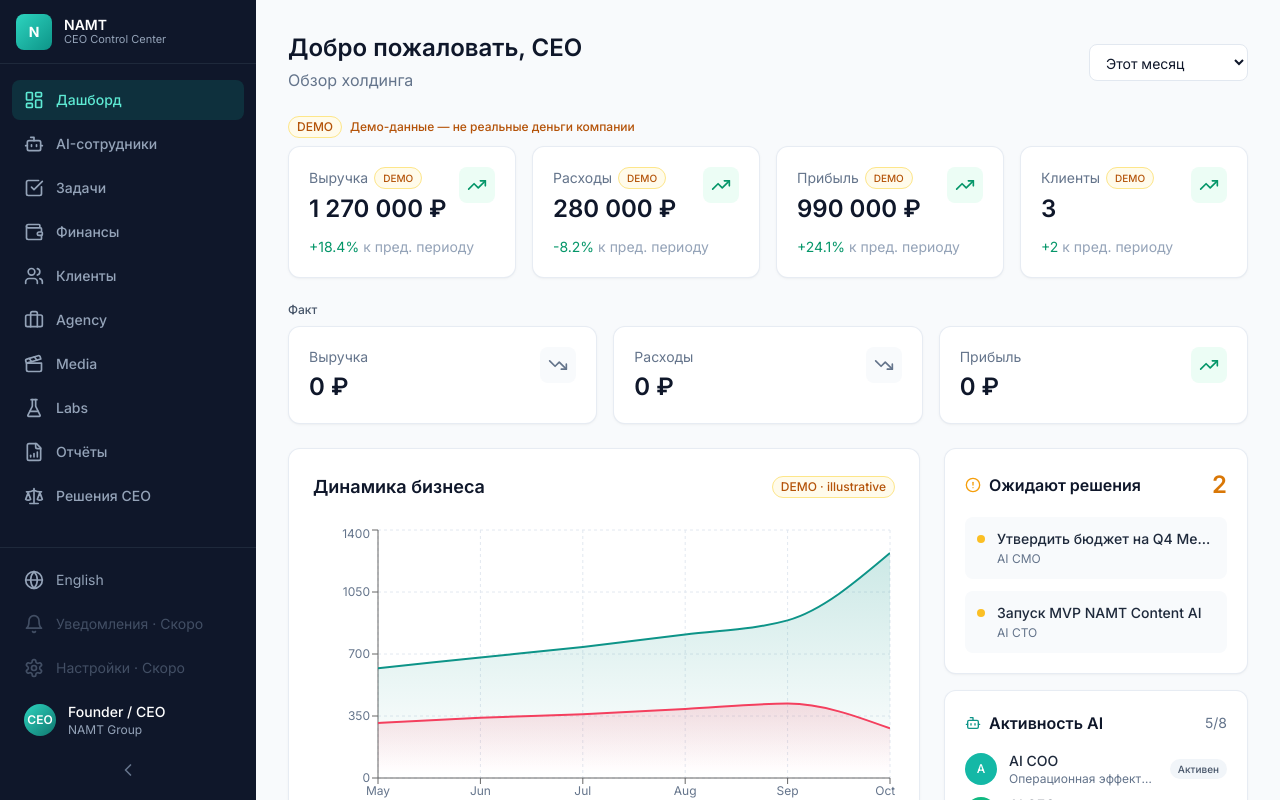
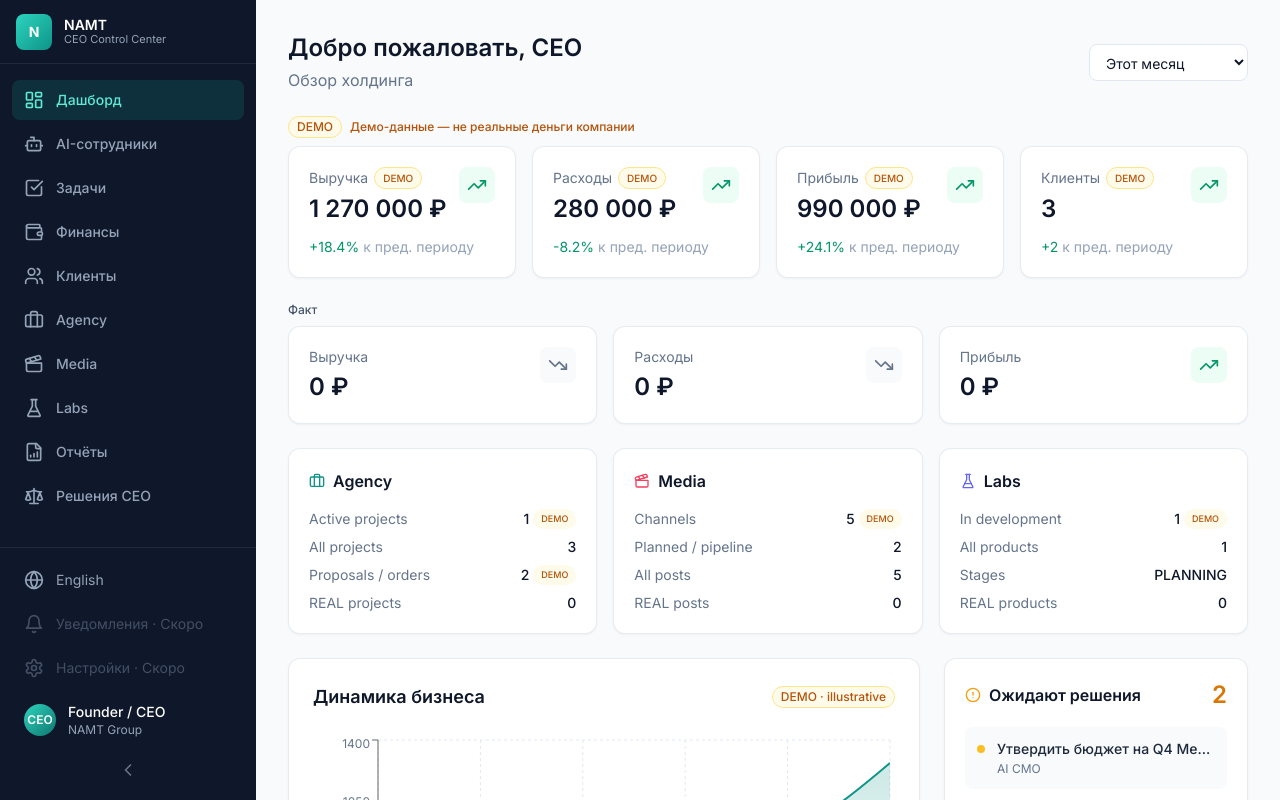
Before and after one commit to nuroxsfera/namt-ceo-control-center, a React (Vite) app: page / in a window 1280 px wide. Shown: the top 800 px of the page. Built offline with nearby package versions, Linux system fonts and the light colour scheme.

Commit message:
Dashboard: Agency / Media / Labs operational stats (DEMO vs REAL)

```diff
--- a/src/pages/Dashboard.tsx
+++ b/src/pages/Dashboard.tsx
@@ -2,10 +2,9 @@ import { useTranslation } from '../hooks/useTranslation'
 import { useAppStore } from '../store/useAppStore'
 import { formatCurrency } from '../lib/utils'
 import { statusLabel } from '../i18n/translations'
-import { TrendingUp, TrendingDown, Users, CheckSquare, Bot, AlertCircle } from 'lucide-react'
+import { TrendingUp, TrendingDown, Users, CheckSquare, Bot, AlertCircle, Briefcase, Clapperboard, FlaskConical } from 'lucide-react'
 import { AreaChart, Area, XAxis, YAxis, CartesianGrid, Tooltip, ResponsiveContainer } from 'recharts'
 
-// Illustrative DEMO chart — not live company money
 const chartData = [
   { name: 'May', revenue: 620, expenses: 310 },
   { name: 'Jun', revenue: 680, expenses: 340 },
@@ -22,6 +21,11 @@ export function Dashboard() {
   const finance = useAppStore(s => s.finance)
   const decisions = useAppStore(s => s.decisions)
   const employees = useAppStore(s => s.employees)
+  const agencyProjects = useAppStore(s => s.agencyProjects)
+  const agencyProposals = useAppStore(s => s.agencyProposals)
+  const mediaPosts = useAppStore(s => s.mediaPosts)
+  const mediaChannels = useAppStore(s => s.mediaChannels)
+  const labProducts = useAppStore(s => s.labProducts)
 
   const demoIncome = finance.filter(f => f.type === 'INCOME' && f.isDemo).reduce((s, f) => s + f.amount, 0)
   const demoExpense = finance.filter(f => f.type === 'EXPENSE' && f.isDemo).reduce((s, f) => s + f.amount, 0)
@@ -29,6 +33,10 @@ export function Dashboard() {
   const realExpense = finance.filter(f => f.type === 'EXPENSE' && !f.isDemo).reduce((s, f) => s + f.amount, 0)
   const pendingDecisions = decisions.filter(d => d.status === 'PENDING').length
   const activeEmployees = employees.filter(e => e.status === 'ACTIVE' || e.status === 'BUSY').length
+
+  const activeAgency = agencyProjects.filter(p => ['ACTIVE', 'IN_PROGRESS', 'REVIEW'].includes(p.status))
+  const plannedPosts = mediaPosts.filter(p => ['PLANNED', 'DRAFT', 'READY', 'CEO_APPROVAL'].includes(p.status))
+  const productsInDev = labProducts.filter(p => ['PLANNING', 'DEVELOPMENT', 'TESTING', 'MVP'].includes(p.stage))
 
   return (
     <div className="space-y-6">
@@ -45,7 +53,6 @@ export function Dashboard() {
         </select>
       </div>
 
-      {/* DEMO metrics */}
       <div>
         <p className="text-xs font-medium text-amber-700 mb-2">
           <span className="badge bg-amber-50 text-amber-700 border border-amber-200 mr-2">{t('demo')}</span>
@@ -59,13 +66,52 @@ export function Dashboard() {
         </div>
       </div>
 
-      {/* REAL metrics */}
       <div>
         <p className="text-xs font-medium text-slate-600 mb-2">{t('real')}</p>
         <div className="grid grid-cols-1 sm:grid-cols-3 gap-4">
           <StatCard label={t('revenue')} value={formatCurrency(realIncome)} change="—" positive={false} />
           <StatCard label={t('expenses')} value={formatCurrency(realExpense)} change="—" positive={false} />
           <StatCard label={t('profit')} value={formatCurrency(realIncome - realExpense)} change="—" positive={realIncome - realExpense >= 0} />
+        </div>
+      </div>
+
+      {/* Ops: Agency / Media / Labs */}
+      <div className="grid grid-cols-1 md:grid-cols-3 gap-4">
+        <div className="card p-5">
+          <div className="flex items-center gap-2 mb-4">
+            <Briefcase className="w-4 h-4 text-namt-600" />
+            <h3 className="font-semibold text-slate-900">{t('agency')}</h3>
+          </div>
+          <div className="space-y-2 text-sm">
+            <Row label="Active projects" value={String(activeAgency.length)} demo={activeAgency.some(p => p.isDemo)} />
+            <Row label="All projects" value={String(agencyProjects.length)} />
+            <Row label="Proposals / orders" value={String(agencyProposals.length)} demo={agencyProposals.some(p => p.isDemo)} />
+            <Row label="REAL projects" value={String(agencyProjects.filter(p => !p.isDemo).length)} />
+          </div>
+        </div>
+        <div className="card p-5">
+          <div className="flex items-center gap-2 mb-4">
+            <Clapperboard className="w-4 h-4 text-rose-500" />
+            <h3 className="font-semibold text-slate-900">{t('media')}</h3>
+          </div>
+          <div className="space-y-2 text-sm">
+            <Row label="Channels" value={String(mediaChannels.length)} demo={mediaChannels.some(c => c.isDemo)} />
+            <Row label="Planned / pipeline" value={String(plannedPosts.length)} />
+            <Row label="All posts" value={String(mediaPosts.length)} />
+            <Row label="REAL posts" value={String(mediaPosts.filter(p => !p.isDemo).length)} />
+          </div>
+        </div>
+        <div className="card p-5">
+          <div className="flex items-center gap-2 mb-4">
+            <FlaskConical className="w-4 h-4 text-indigo-500" />
+            <h3 className="font-semibold text-slate-900">{t('labs')}</h3>
+          </div>
+          <div className="space-y-2 text-sm">
+            <Row label="In development" value={String(productsInDev.length)} demo={productsInDev.some(p => p.isDemo)} />
+            <Row label="All products" value={String(labProducts.length)} />
+            <Row label="Stages" value={productsInDev.map(p => p.stage).join(', ') || '—'} />
+            <Row label="REAL products" value={String(labProducts.filter(p => !p.isDemo).length)} />
+          </div>
         </div>
       </div>
 
@@ -203,6 +249,18 @@ export function Dashboard() {
   )
 }
 
+function Row({ label, value, demo }: { label: string; value: string; demo?: boolean }) {
+  return (
+    <div className="flex items-center justify-between gap-2">
+      <span className="text-slate-500">{label}</span>
+      <span className="font-medium text-slate-900 flex items-center gap-1">
+        {value}
+        {demo && <span className="badge bg-amber-50 text-amber-700 text-[9px]">DEMO</span>}
+      </span>
+    </div>
+  )
+}
+
 function StatCard({
   label, value, change, positive, demo
 }: {
```
